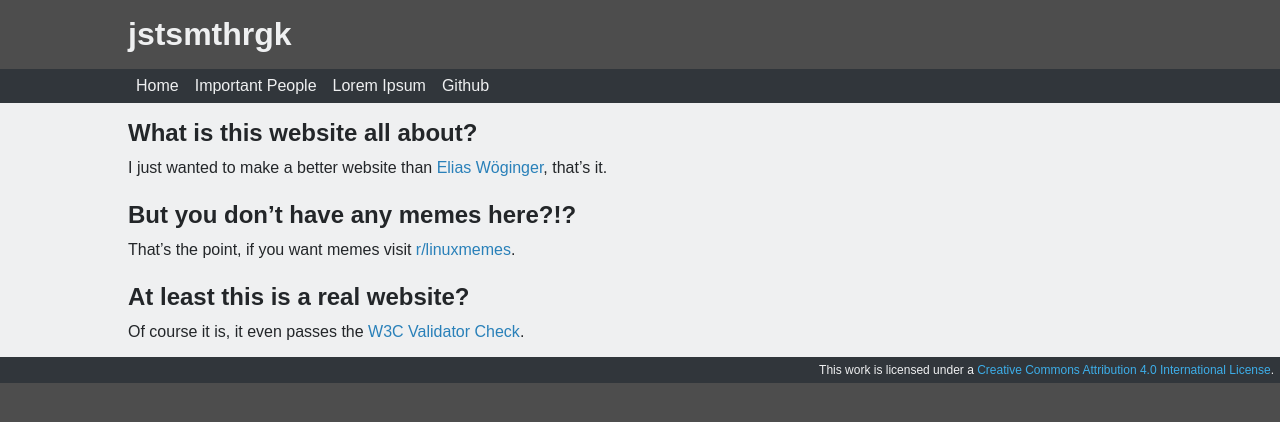
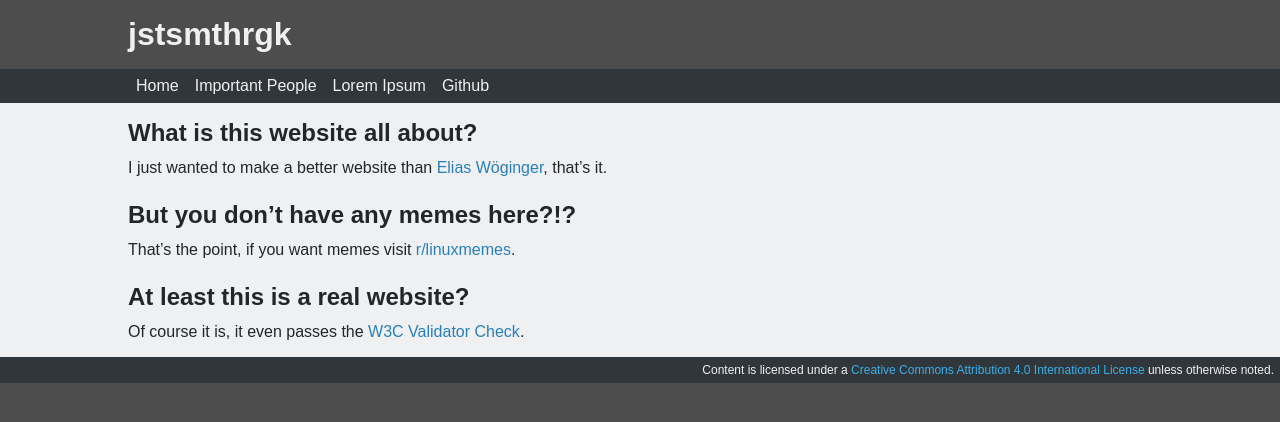
Before and after one commit to jstsmthrgk/jstsmthrgk.github.io, a Jekyll site: the page built from index.md, in a window 1280 px wide. Shown: the top 422 px of the page. Built offline with Jekyll 4.4.1, drawn with Linux system fonts in a browser that asks for light colours.

Commit message:
changed license notice

```diff
--- a/_includes/footer.html
+++ b/_includes/footer.html
@@ -1 +1 @@
-<p>This work is licensed under a <a rel="license" href="http://creativecommons.org/licenses/by/4.0/">Creative Commons Attribution 4.0 International License</a>.</p>
+<p>Content is licensed under a <a rel="license" href="http://creativecommons.org/licenses/by/4.0/">Creative Commons Attribution 4.0 International License</a> unless otherwise noted.</p>
```
